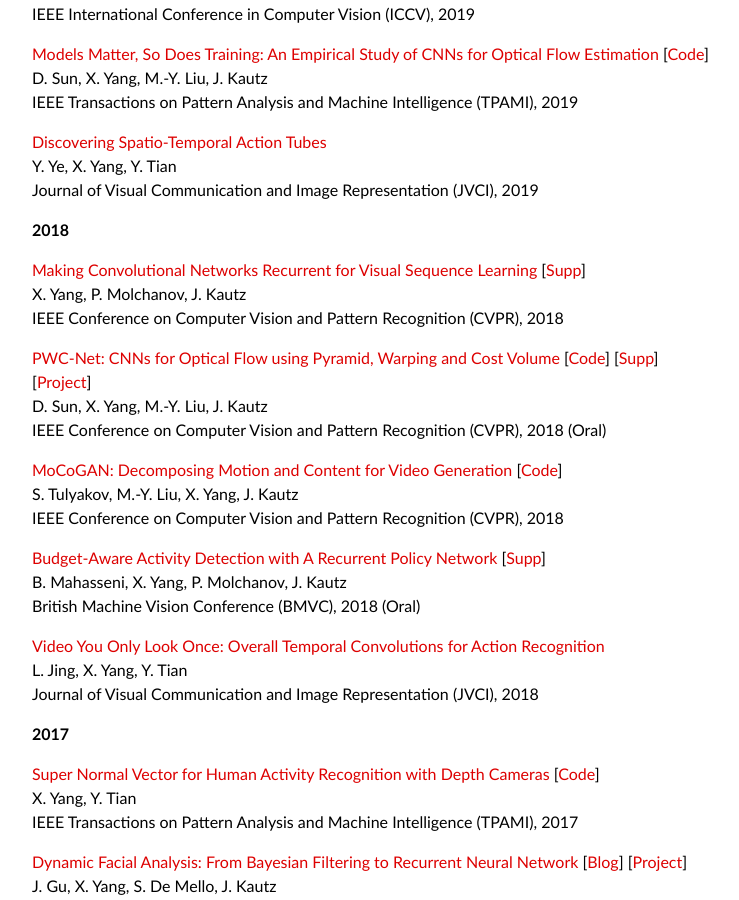
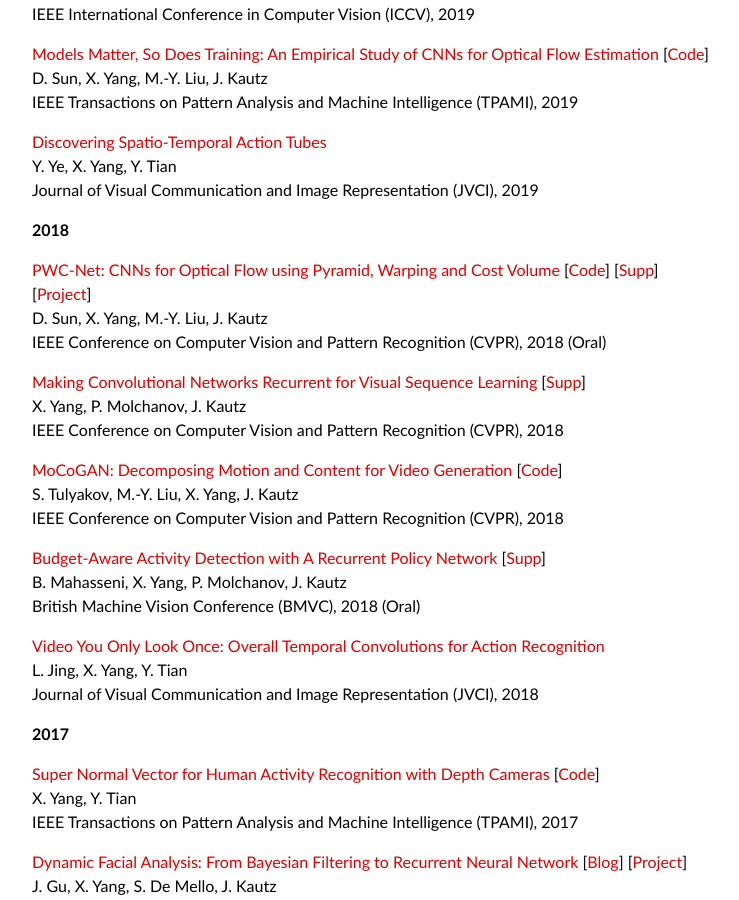
Before and after one commit to xiaodongyang/xiaodongyang.github.io, a Jekyll site: the page built from publications/index.md, in a window 1280 px wide and 900 px high, scrolled down 571 px. Shown: the whole window, without its empty margins (263-1002 px from the left). Built offline with Jekyll 4.4.1, drawn with Linux system fonts in a browser that asks for light colours; some web fonts are replaced.

```diff
--- a/publications/index.md
+++ b/publications/index.md
@@ -36,13 +36,13 @@ Journal of Visual Communication and Image Representation (JVCI), 2019
 
 **2018**
 
+[PWC-Net: CNNs for Optical Flow using Pyramid, Warping and Cost Volume](/publications/papers/pwc-cvpr18.pdf) [[Code](https://github.com/NVlabs/PWC-Net)] [[Supp](/publications/papers/pwc-supp-cvpr18.pdf)] [[Project](http://research.nvidia.com/publication/2018-02_PWC-Net%3A-CNNs-for)]
+D. Sun, X. Yang, M.-Y. Liu, J. Kautz
+IEEE Conference on Computer Vision and Pattern Recognition (CVPR), 2018 (Oral)
+
 [Making Convolutional Networks Recurrent for Visual Sequence Learning](/publications/papers/prernn-cvpr18.pdf) [[Supp](/publications/papers/prernn-supp-cvpr18.pdf)]
 X. Yang, P. Molchanov, J. Kautz
 IEEE Conference on Computer Vision and Pattern Recognition (CVPR), 2018
-
-[PWC-Net: CNNs for Optical Flow using Pyramid, Warping and Cost Volume](/publications/papers/pwc-cvpr18.pdf) [[Code](https://github.com/NVlabs/PWC-Net)] [[Supp](/publications/papers/pwc-supp-cvpr18.pdf)] [[Project](http://research.nvidia.com/publication/2018-02_PWC-Net%3A-CNNs-for)]
-D. Sun, X. Yang, M.-Y. Liu, J. Kautz
-IEEE Conference on Computer Vision and Pattern Recognition (CVPR), 2018 (Oral)
 
 [MoCoGAN: Decomposing Motion and Content for Video Generation](/publications/papers/mocogan-cvpr18.pdf) [[Code](https://github.com/sergeytulyakov/mocogan)]
 S. Tulyakov, M.-Y. Liu, X. Yang, J. Kautz
```
